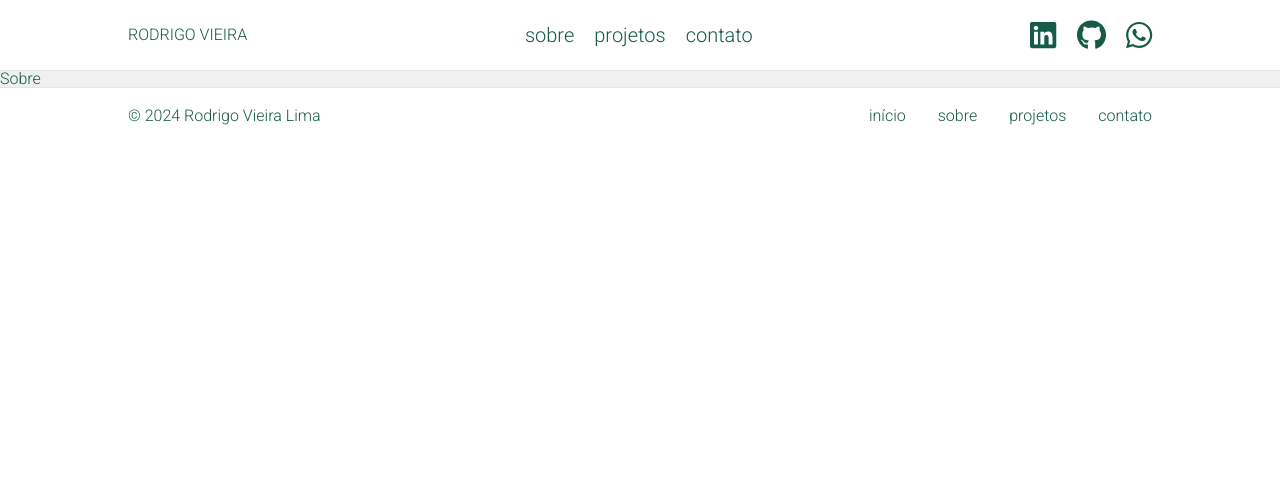
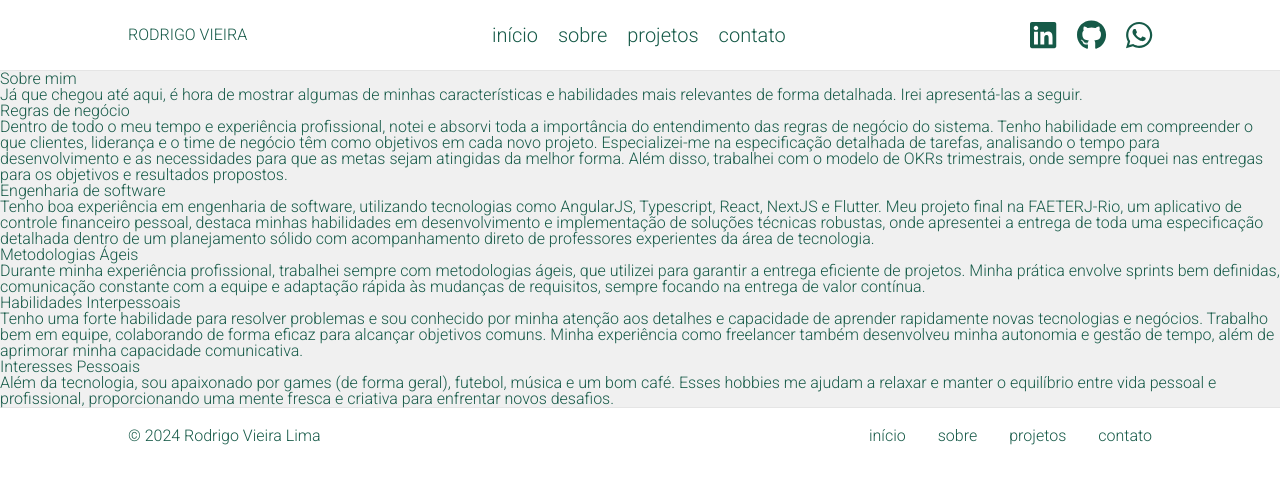
Before and after one commit to RodrigoVieira06/portfolio, an Angular app: page /about in a window 1280 px wide. Shown: the top 484 px of the page. Built offline with nearby package versions, Linux system fonts and the light colour scheme.

Commit message:
feat: added basic content to the project

```diff
--- a/src/app/pages/about/about.component.html
+++ b/src/app/pages/about/about.component.html
@@ -1,3 +1,42 @@
-<main class="flex justify-center items-center">
-  Sobre
+<main>
+  <h1>Sobre mim</h1>
+  <p>
+    Já que chegou até aqui, é hora de mostrar algumas de minhas características e habilidades mais relevantes de forma
+    detalhada. Irei apresentá-las a seguir.
+  </p>
+  <h3>Regras de negócio</h3>
+  <p>
+    Dentro de todo o meu tempo e experiência profissional, notei e absorvi toda a importância do entendimento das regras
+    de negócio do sistema. Tenho habilidade em compreender o que clientes, liderança e o time de negócio têm como
+    objetivos em cada novo projeto. Especializei-me na especificação detalhada de tarefas, analisando o tempo para
+    desenvolvimento e as necessidades para que as metas sejam atingidas da melhor forma. Além disso, trabalhei com o
+    modelo de OKRs trimestrais, onde sempre foquei nas entregas para os objetivos e resultados propostos.
+  </p>
+  <h3>Engenharia de software</h3>
+  <p>
+    Tenho boa experiência em engenharia de software, utilizando tecnologias como AngularJS, Typescript, React, NextJS
+    e Flutter. Meu projeto final na FAETERJ-Rio, um aplicativo de controle financeiro pessoal, destaca minhas
+    habilidades em desenvolvimento e implementação de soluções técnicas robustas, onde apresentei a entrega de toda uma
+    especificação detalhada dentro de um planejamento sólido com acompanhamento direto de professores experientes da
+    área de tecnologia.
+  </p>
+  <h3>Metodologias Ágeis</h3>
+  <p>
+    Durante minha experiência profissional, trabalhei sempre com metodologias ágeis, que utilizei para garantir a
+    entrega eficiente de projetos. Minha prática envolve sprints bem definidas, comunicação constante com a equipe e
+    adaptação rápida às mudanças de requisitos, sempre focando na entrega de valor contínua.
+  </p>
+  <h3>Habilidades Interpessoais</h3>
+  <p>
+    Tenho uma forte habilidade para resolver problemas e sou conhecido por minha atenção aos detalhes e capacidade de
+    aprender rapidamente novas tecnologias e negócios. Trabalho bem em equipe, colaborando de forma eficaz para alcançar
+    objetivos comuns. Minha experiência como freelancer também desenvolveu minha autonomia e gestão de tempo, além de
+    aprimorar minha capacidade comunicativa.
+  </p>
+  <h3>Interesses Pessoais</h3>
+  <p>
+    Além da tecnologia, sou apaixonado por games (de forma geral), futebol, música e um bom café. Esses hobbies me
+    ajudam a relaxar e manter o equilíbrio entre vida pessoal e profissional, proporcionando uma mente fresca e criativa
+    para enfrentar novos desafios.
+  </p>
 </main>
--- a/src/app/pages/contact/contact.component.html
+++ b/src/app/pages/contact/contact.component.html
@@ -1 +1,22 @@
-<p>contact works!</p>
+<main>
+  <h1>Entre em contato comigo</h1>
+  <section>
+    <form>
+      <label>Nome</label>
+      <input placeholder="Informe..." />
+      <label>E-mail</label>
+      <input placeholder="Informe..." />
+      <label>Mensagem</label>
+      <textarea placeholder="Escreva..."></textarea>
+    </form>
+    <p>Ou entre em contato através de alguma das redes sociais</p>
+    <ul class="menu-list">
+      <li>
+        <a href="{{linkedinLink}}" target="_blank"><fa-icon [icon]="['fab', 'linkedin']" size="xl"></fa-icon></a>
+      </li>
+      <li>
+        <a href="{{whastappLink}}" target="_blank"><fa-icon [icon]="['fab', 'whatsapp']" size="xl"></fa-icon></a>
+      </li>
+    </ul>
+  </section>
+</main>
--- a/src/app/pages/contact/contact.component.ts
+++ b/src/app/pages/contact/contact.component.ts
@@ -1,4 +1,5 @@
 import { Component } from '@angular/core';
+import { Router } from '@angular/router';
 
 @Component({
   selector: 'app-contact',
@@ -6,5 +7,12 @@ import { Component } from '@angular/core';
   styleUrls: ['./contact.component.scss']
 })
 export class ContactComponent {
+  public pathName: string = '';
+  public linkedinLink: string = 'https://www.linkedin.com/in/rodrigovl12/';
+  public githubLink: string = 'https://github.com/RodrigoVieira06';
+  public whastappLink: string = 'https://wa.me/5521990012455';
 
+  constructor(private router: Router) {
+    this.pathName = this.router.url;
+  }
 }
--- a/src/app/pages/home/home.component.html
+++ b/src/app/pages/home/home.component.html
@@ -39,6 +39,7 @@
         Adoro desafios e estou sempre buscando aprender mais. Vamos
         transformar suas ideias em realidade!
       </p>
+      <a [routerLink]="['/about']">Veja mais em sobre -></a>
     </article>
   </section>
 </main>
--- a/src/app/pages/projects/projects.component.html
+++ b/src/app/pages/projects/projects.component.html
@@ -1 +1,13 @@
-<p>projects works!</p>
+<main>
+  <h3>Meus projetos</h3>
+  <p>Abaixo seguem os projetos que criei, clique em algum para mais detalhes.</p>
+
+  <section>
+    <article>
+      LIPCAT
+    </article>
+    <article>
+      App Meu dinheiro
+    </article>
+  </section>
+</main>
--- a/src/app/shared/components/header/header.component.html
+++ b/src/app/shared/components/header/header.component.html
@@ -1,6 +1,9 @@
 <header class="main-header">
   <a [routerLink]="['/home']"> RODRIGO VIEIRA </a>
   <ul class="menu-list">
+    <li routerLinkActive="active">
+      <a [routerLink]="['/home']">início</a>
+    </li>
     <li routerLinkActive="active">
       <a [routerLink]="['/about']">sobre</a>
     </li>
```
